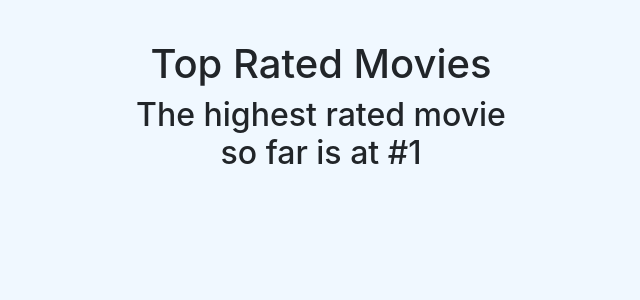
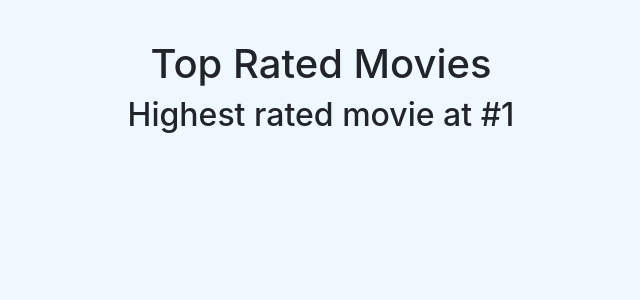
Before and after one commit to paulr909/django-movie-db, a Django app: page /movies/rated in a window 1280 px wide. Shown: the part 56-356 px from the top of the page, without its empty margins (319-959 px from the left). Run offline with Django 3.2, Linux system fonts and the light colour scheme; data that the repository does not hold is empty; some libraries are stand-ins or nearby versions.

Commit message:
edit h2 tag

```diff
--- a/core/templates/core/top_rated_list.html
+++ b/core/templates/core/top_rated_list.html
@@ -10,7 +10,7 @@
         <div class="col-md-4 offset-md-4">
             <header class="text-center">
                 <h1>Top Rated Movies</h1>
-                <h2>The highest rated movie so far is at #1</h2>
+                <h2>Highest rated movie at #1</h2>
             </header>
             {% cache 300 top10 %}
                 <ol>
```
